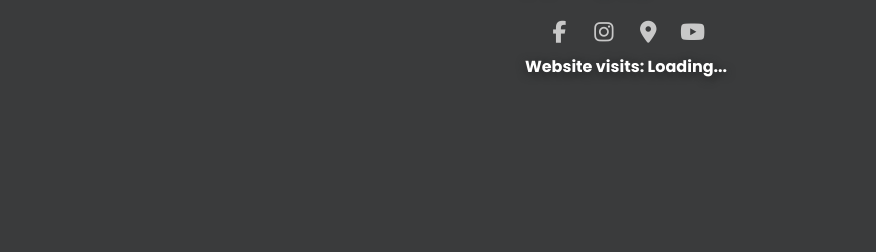
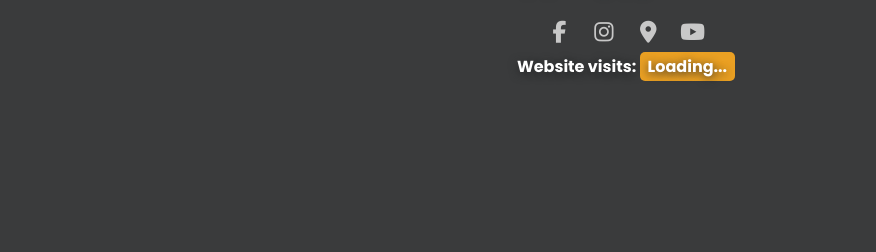
Before and after one commit to roshanxshrestha/paju-2023, a plain HTML site: page index.html in a window 1280 px wide. Shown: the part 4079-4331 px from the top of the page, 404-1280 px from the left. Drawn offline with Linux system fonts and the light colour scheme; a script that the page names is missing.

Commit message:
count added

```diff
--- a/style.css
+++ b/style.css
@@ -117,7 +117,13 @@ p {
 section {
     overflow: hidden;
 }
-
+/* Style for the visit count */
+#visitCount {
+    background-color: var(--main-color);
+    color: #fff;
+    padding: 3px 8px;
+    border-radius: 5px;
+}
 /* -------------section title-------------- */
 .section-title {
 
```
